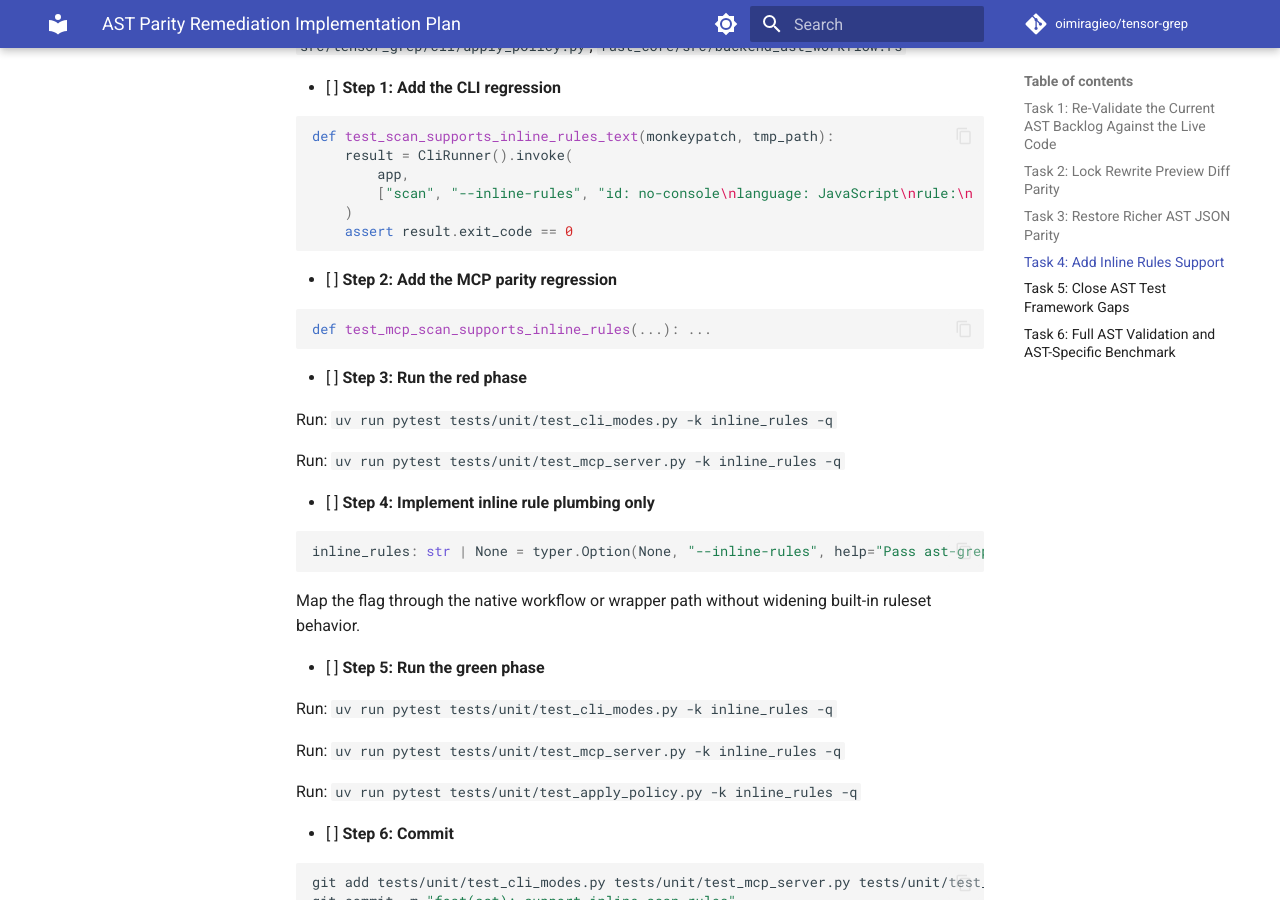
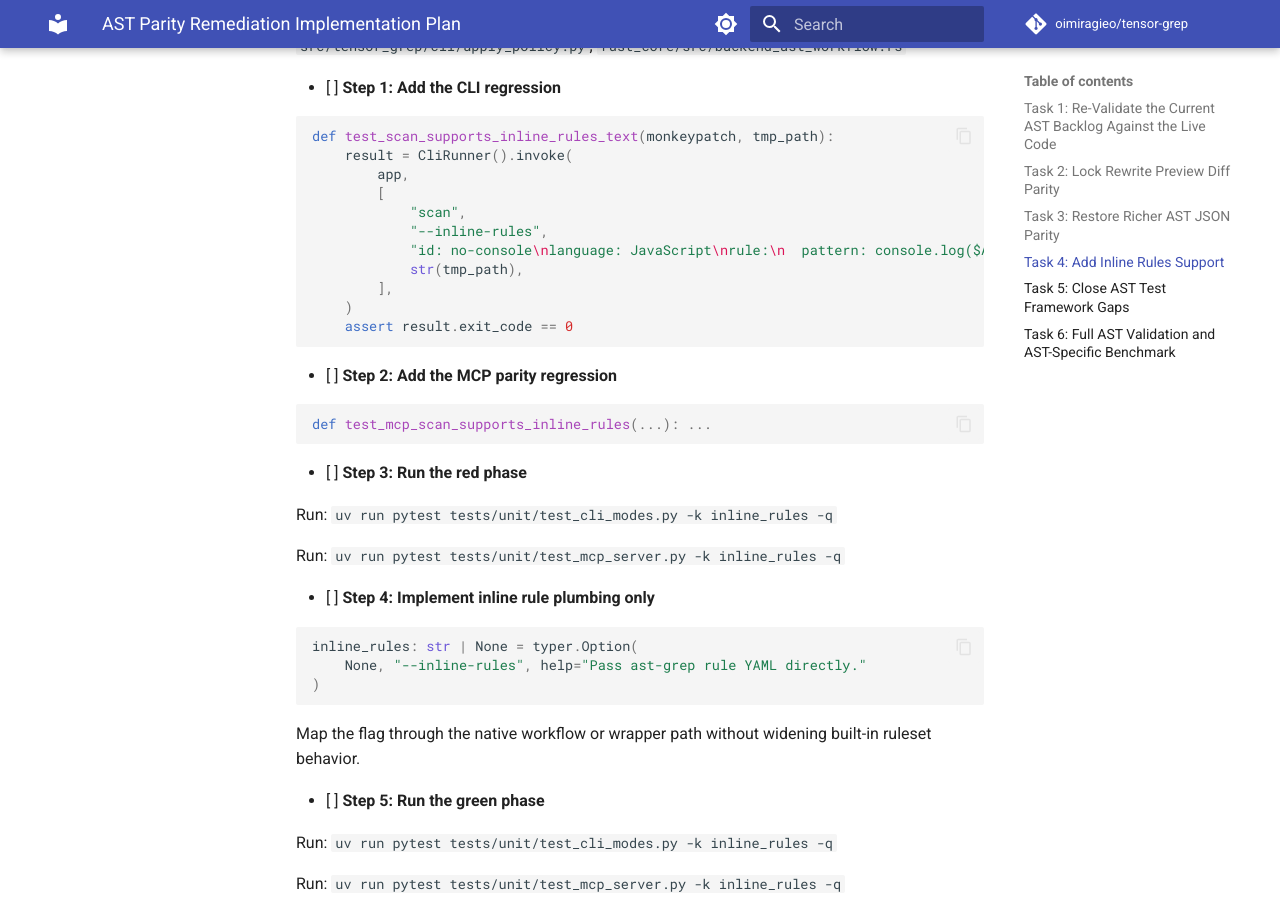
Before and after one commit to oimiragieo/tensor-grep, an MkDocs documentation site: the page built from docs/superpowers/plans/2026-04-16-ast-parity-remediation.md, in a window 1280 px wide and 900 px high, scrolled down 3373 px. Built offline with MkDocs 1.6.1 and Material for MkDocs 9.7.7, drawn with Linux system fonts in a browser that asks for light colours; comment, search, counter and statistics services are not loaded.

````diff
--- a/docs/superpowers/plans/2026-04-16-ast-parity-remediation.md
+++ b/docs/superpowers/plans/2026-04-16-ast-parity-remediation.md
@@ -156,7 +156,12 @@ git commit -m "fix(ast): preserve richer ast-grep json fields"
 def test_scan_supports_inline_rules_text(monkeypatch, tmp_path):
     result = CliRunner().invoke(
         app,
-        ["scan", "--inline-rules", "id: no-console\nlanguage: JavaScript\nrule:\n  pattern: console.log($A)", str(tmp_path)],
+        [
+            "scan",
+            "--inline-rules",
+            "id: no-console\nlanguage: JavaScript\nrule:\n  pattern: console.log($A)",
+            str(tmp_path),
+        ],
     )
     assert result.exit_code == 0
 ```
@@ -176,7 +181,9 @@ Run: `uv run pytest tests/unit/test_mcp_server.py -k inline_rules -q`
 - [ ] **Step 4: Implement inline rule plumbing only**
 
 ```python
-inline_rules: str | None = typer.Option(None, "--inline-rules", help="Pass ast-grep rule YAML directly.")
+inline_rules: str | None = typer.Option(
+    None, "--inline-rules", help="Pass ast-grep rule YAML directly."
+)
 ```
 
 Map the flag through the native workflow or wrapper path without widening built-in ruleset behavior.
````
Also changed, not shown: docs/superpowers/plans/2026-04-16-platform-compatibility-remediation.md (+2 -0 lines), docs/superpowers/plans/2026-04-16-text-parity-remediation.md (+4 -2 lines), docs/superpowers/plans/2026-04-18-post-v1-3-safe-release-execution.md (+1 -2 lines), 3 other files.
